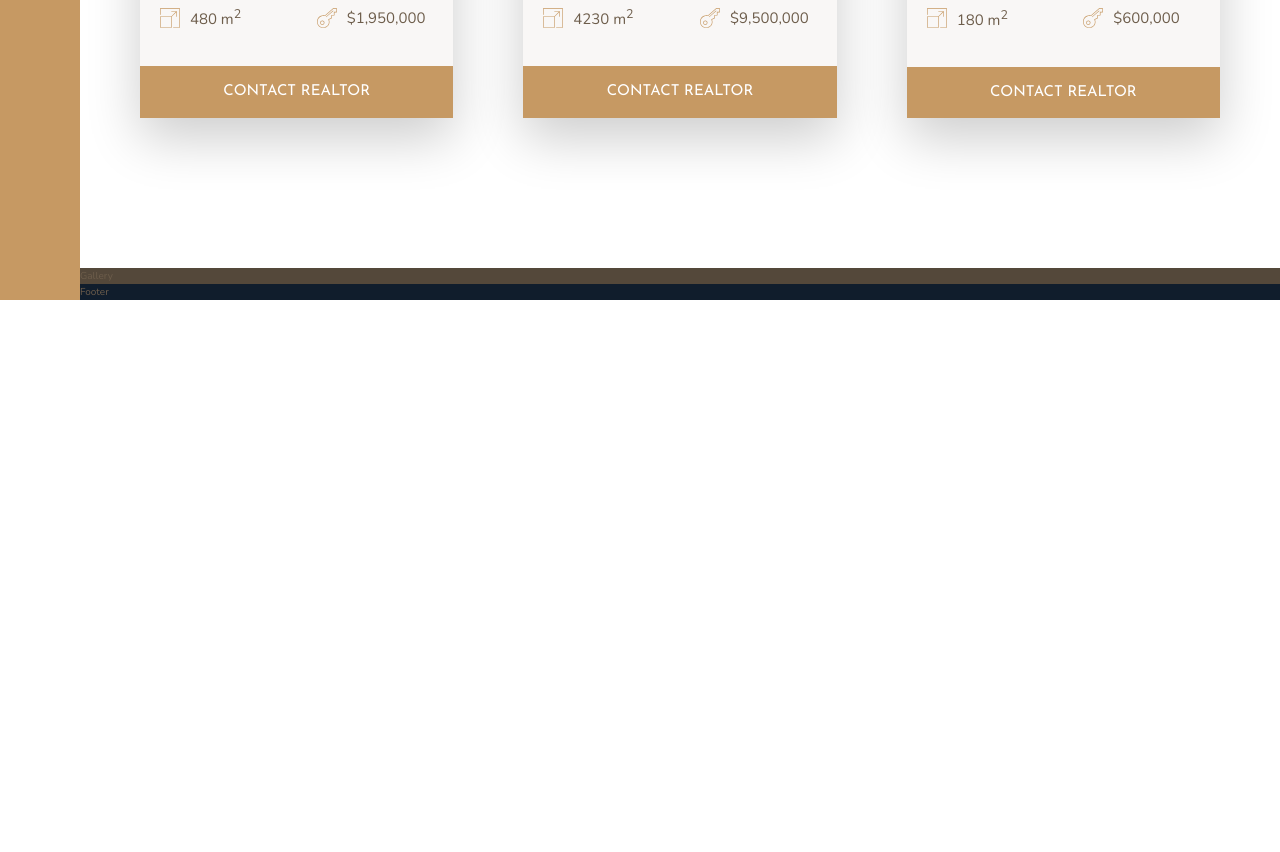
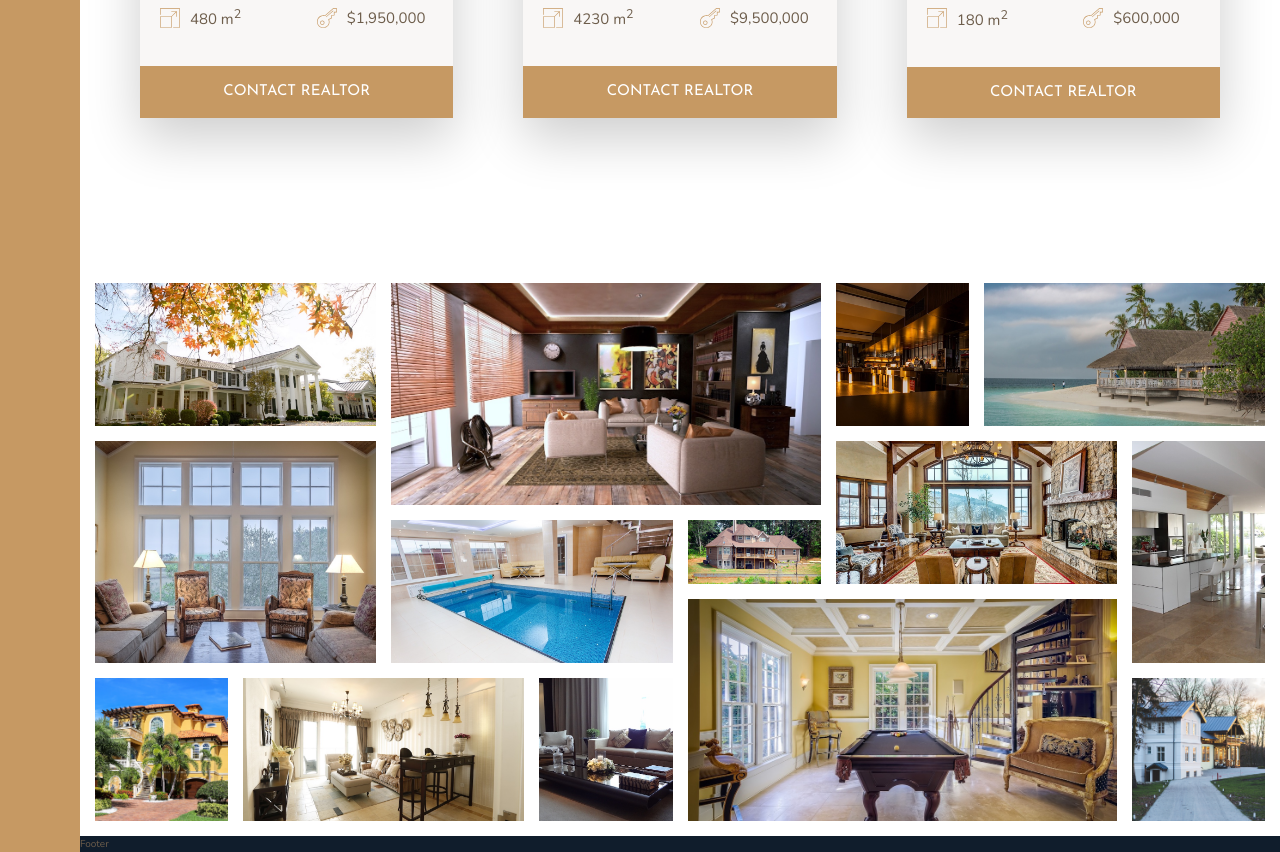
Before and after one commit to oaitbaziz/nexter, a website: page index.html in a window 1280 px wide. Shown: the part 2834-3686 px from the top of the page. Before the commit the page ends 3134 px from the top, so only its background shows below. Drawn offline with nearby package versions, Linux system fonts and the light colour scheme.

Commit message:
added gallery section

```diff
--- a/index.html
+++ b/index.html
@@ -301,7 +301,70 @@
       </div>
     </section>
 
-    <section class="gallery">Gallery</section>
+    <section class="gallery">
+      <figure class="gallery__Item gallery__item--1">
+        <img src="img/gal-1.jpeg" alt="Gallery image 1" class="gallery__img" />
+      </figure>
+      <figure class="gallery__Item gallery__item--2">
+        <img src="img/gal-2.jpeg" alt="Gallery image 2" class="gallery__img" />
+      </figure>
+      <figure class="gallery__Item gallery__item--3">
+        <img src="img/gal-3.jpeg" alt="Gallery image 3" class="gallery__img" />
+      </figure>
+      <figure class="gallery__Item gallery__item--4">
+        <img src="img/gal-4.jpeg" alt="Gallery image 4" class="gallery__img" />
+      </figure>
+      <figure class="gallery__Item gallery__item--5">
+        <img src="img/gal-5.jpeg" alt="Gallery image 5" class="gallery__img" />
+      </figure>
+      <figure class="gallery__Item gallery__item--6">
+        <img src="img/gal-6.jpeg" alt="Gallery image 6" class="gallery__img" />
+      </figure>
+      <figure class="gallery__Item gallery__item--7">
+        <img src="img/gal-7.jpeg" alt="Gallery image 7" class="gallery__img" />
+      </figure>
+      <figure class="gallery__Item gallery__item--8">
+        <img src="img/gal-8.jpeg" alt="Gallery image 8" class="gallery__img" />
+      </figure>
+      <figure class="gallery__Item gallery__item--9">
+        <img src="img/gal-9.jpeg" alt="Gallery image 9" class="gallery__img" />
+      </figure>
+      <figure class="gallery__Item gallery__item--10">
+        <img
+          src="img/gal-10.jpeg"
+          alt="Gallery image 10"
+          class="gallery__img"
+        />
+      </figure>
+      <figure class="gallery__Item gallery__item--11">
+        <img
+          src="img/gal-11.jpeg"
+          alt="Gallery image 11"
+          class="gallery__img"
+        />
+      </figure>
+      <figure class="gallery__Item gallery__item--12">
+        <img
+          src="img/gal-12.jpeg"
+          alt="Gallery image 12"
+          class="gallery__img"
+        />
+      </figure>
+      <figure class="gallery__Item gallery__item--13">
+        <img
+          src="img/gal-13.jpeg"
+          alt="Gallery image 13"
+          class="gallery__img"
+        />
+      </figure>
+      <figure class="gallery__Item gallery__item--14">
+        <img
+          src="img/gal-14.jpeg"
+          alt="Gallery image 14"
+          class="gallery__img"
+        />
+      </figure>
+    </section>
 
     <footer class="footer">Footer</footer>
   </body>
--- a/sass/_gallery.scss
+++ b/sass/_gallery.scss
@@ -1,4 +1,75 @@
 .gallery {
-  background-color: $color-grey-dark-1;
   grid-column: full-start / full-end;
+
+  display: grid;
+  grid-template-columns: repeat(8, 1fr);
+  grid-template-rows: repeat(7, 5vw);
+  grid-gap: 1.5rem;
+
+  padding: 1.5rem;
+
+  &__item {
+    &--1 {
+      grid-column: 1 / span 2;
+      grid-row: 1 / span 2;
+    }
+    &--2 {
+      grid-column: 3 / span 3;
+      grid-row: 1 / span 3;
+    }
+    &--3 {
+      grid-column: 6 / span 1;
+      grid-row: 1 / span 2;
+    }
+    &--4 {
+      grid-column: 7 / span 2;
+      grid-row: 1 / span 2;
+    }
+    &--5 {
+      grid-column: 1 / span 2;
+      grid-row: 3 / span 3;
+    }
+    &--6 {
+      grid-column: 3 / span 2;
+      grid-row: 4 / span 2;
+    }
+    &--7 {
+      grid-column: 5 / span 1;
+      grid-row: 4 / span 1;
+    }
+    &--8 {
+      grid-column: 6 / span 2;
+      grid-row: 3 / span 2;
+    }
+    &--9 {
+      grid-column: 8 / span 1;
+      grid-row: 3 / span 3;
+    }
+    &--10 {
+      grid-column: 1 / span 1;
+      grid-row: 6 / span 2;
+    }
+    &--11 {
+      grid-column: 2 / span 2;
+      grid-row: 6 / span 2;
+    }
+    &--12 {
+      grid-column: 4 / span 1;
+      grid-row: 6 / span 2;
+    }
+    &--13 {
+      grid-column: 5 / span 3;
+      grid-row: 5 / span 3;
+    }
+    &--14 {
+      grid-column: 8 / span 1;
+      grid-row: 6 / span 2;
+    }
+  }
+
+  &__img {
+    width: 100%;
+    height: 100%;
+    object-fit: cover;
+  }
 }
```
Also changed, not shown: css/style.css.
